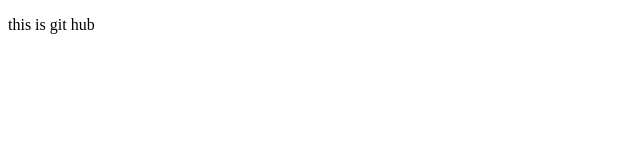
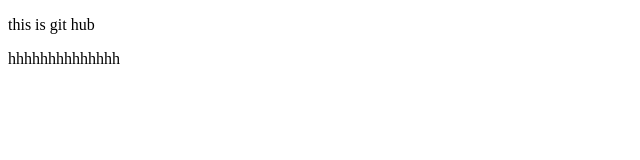
Before and after one commit to svs0007/test-baba, a plain HTML site: page index.html in a window 1280 px wide. Shown: the whole page, without its empty margins (0-640 px from the left). Drawn offline with Linux system fonts and the light colour scheme.

Commit message:
wirte hhhhh

```diff
--- a/index.html
+++ b/index.html
@@ -8,5 +8,6 @@
 </head>
 <body>
     <p>this is git hub</p>
+    <p>hhhhhhhhhhhhhh</p>
 </body>
 </html>
```
